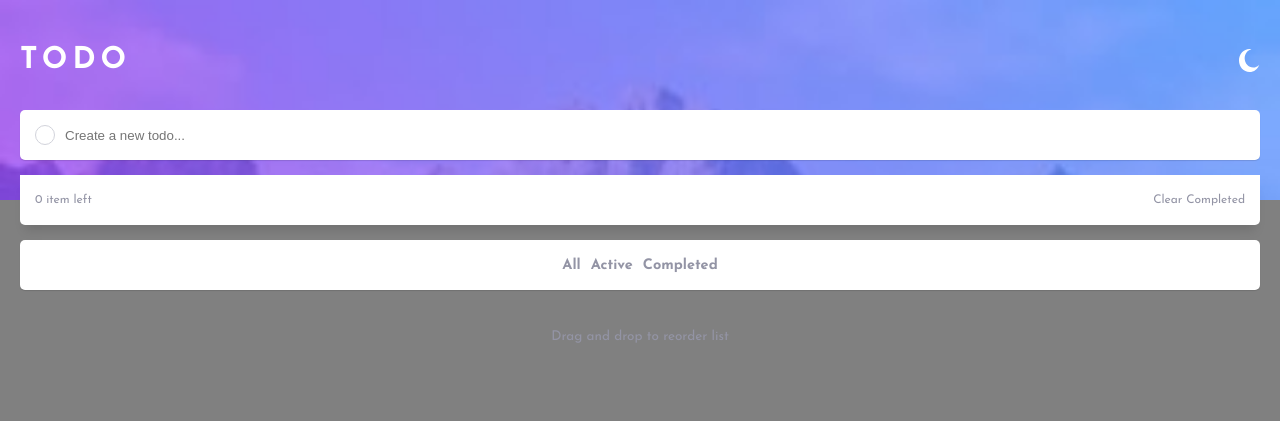
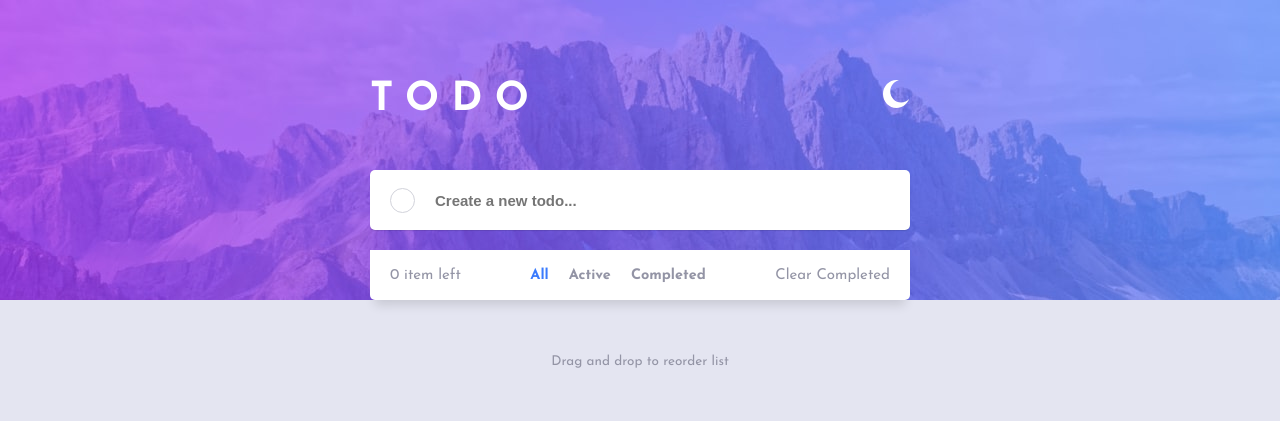
Before and after one commit to RomWeb3/todo-app-main, a website with bundled scripts: page index.html in a window 1280 px wide. Built offline with nearby package versions, Linux system fonts and the light colour scheme; no server answers.

Commit message:
light theme done

```diff
--- a/index.html
+++ b/index.html
@@ -16,7 +16,6 @@
 
 
 <body>
-  <main>
     <div class="header">
       <div class="wrap">
         <h1>Todo</h1>
@@ -24,7 +23,7 @@
       </div>
     </div>
 
-
+  <div class="wrap-container">
     <div class="container">
       <div class="new-todo">
         <div id="add-new-todo-btn" class="checkbox"></div>
@@ -37,7 +36,14 @@
         <div>
           <span id="todo-left">0 item</span> left
         </div>
-          <div id="clear-completed" class="clear-completed">
+
+        <div class="filter-desktop">
+          <p tabindex="2" id="all-desktop">All</p>
+          <p tabindex="3" id="active-desktop">Active</p>
+          <p tabindex="4" id="completed-desktop">Completed</p>
+        </div>
+
+        <div id="clear-completed" class="clear-completed">
           Clear Completed
         </div>
       </div>
@@ -52,7 +58,7 @@
       <div class="footer">
         Drag and drop to reorder list
       </div>
-    </main>
+    </div>
   </div>
 
 </body>
--- a/script.js
+++ b/script.js
@@ -170,6 +170,7 @@ const completedTodos = document.getElementById('completed');
 
 
 allTodos.addEventListener('click', () => {
+    allTodos.style.color = 'hsl(220, 98%, 61%)';
     const todos = document.querySelectorAll('.todo');
     todos.forEach((todo) => {
         todo.style.display = 'flex';
@@ -177,6 +178,7 @@ allTodos.addEventListener('click', () => {
 });
 
 activeTodos.addEventListener('click', () => {
+    allTodos.style.color = 'hsl(236, 9%, 61%)';
     const todos = document.querySelectorAll('.todo');
     todos.forEach((todo) => {
         if (todo.classList.contains('completed')) {
@@ -188,6 +190,7 @@ activeTodos.addEventListener('click', () => {
 });
 
 completedTodos.addEventListener('click', () => {
+    allTodos.style.color = 'hsl(236, 9%, 61%)';
     const todos = document.querySelectorAll('.todo');
     todos.forEach((todo) => {
         if (todo.classList.contains('completed')) {
@@ -198,3 +201,42 @@ completedTodos.addEventListener('click', () => {
         }
     });
 });
+
+
+const allTodosDesktop = document.getElementById('all-desktop');
+const activeTodosDesktop = document.getElementById('active-desktop');
+const completedTodosDesktop = document.getElementById('completed-desktop');
+
+
+allTodosDesktop.addEventListener('click', () => {
+    allTodosDesktop.style.color = 'hsl(220, 98%, 61%)';
+    const todos = document.querySelectorAll('.todo');
+    todos.forEach((todo) => {
+        todo.style.display = 'flex';
+    });
+});
+
+activeTodosDesktop.addEventListener('click', () => {
+    allTodosDesktop.style.color = 'hsl(236, 9%, 61%)';
+    const todos = document.querySelectorAll('.todo');
+    todos.forEach((todo) => {
+        if (todo.classList.contains('completed')) {
+            todo.style.display = 'none';
+        } else {
+            todo.style.display = 'flex';
+        }
+    });
+});
+
+completedTodosDesktop.addEventListener('click', () => {
+    allTodosDesktop.style.color = 'hsl(236, 9%, 61%)';
+    const todos = document.querySelectorAll('.todo');
+    todos.forEach((todo) => {
+        if (todo.classList.contains('completed')) {
+
+            todo.style.display = 'flex';
+        } else {
+            todo.style.display = 'none';
+        }
+    });
+});
--- a/style.css
+++ b/style.css
@@ -7,7 +7,7 @@
     list-style: none;
     text-decoration: none;
     scroll-behavior: auto !important;
-    /* border: 1px solid white; */
+    /* border: 1px solid black; */
 }
 
 img,
@@ -26,6 +26,8 @@ html {
 
 body {
     font-family: 'Josefin Sans', sans-serif;
+    background-color: hsl(236, 33%, 92%);
+    min-height: 100vh;
 }
 
 .header {
@@ -34,12 +36,15 @@ body {
     background-size: cover;
     height: 20rem;
     padding: 4.5rem 2rem;
+    display: flex;
+    justify-content: center;
 }
 
 .wrap {
     display: flex;
-    align-items: center;
     justify-content: space-between;
+    width: 100%;
+    max-width: 54rem;
 }
 
 .wrap img {
@@ -55,14 +60,16 @@ body {
     font-size: 3rem;
 }
 
-main {
-    background-color: grey;
-    min-height: 100vh;
+.wrap-container {
+    display: flex;
+    justify-content: center;
 }
 
 .container {
     padding: 0 2rem;
     margin-top: -9rem;
+    width: 100%;
+    max-width: 58rem;
 }
 
 .new-todo {
@@ -189,12 +196,138 @@ input:focus {
     cursor: pointer;
 }
 
+.filter p:nth-child(1) {
+    color: hsl(220, 98%, 61%);
+}
+
 .filter p:focus {
     color: hsl(220, 98%, 61%);
+}
+
+.filter-desktop {
+    display: none;
 }
 
 .footer {
     text-align: center;
     font-size: 1.35rem;
     color: hsl(236, 9%, 61%);
+    padding-bottom: 5rem;
 }
+
+
+@media screen and (min-width: 768px) {
+
+    .header {
+        background: url(./images/bg-desktop-light.jpg);
+        background-repeat: no-repeat;
+        background-size: cover;
+        height: 30rem;
+    }
+
+    .wrap {
+        margin-top: 3.5rem;
+
+    }
+
+    .header h1 {
+        font-size: 4rem;
+        letter-spacing: 1.25rem;
+    }
+
+    .wrap img {
+        width: 2.75rem;
+        height: 2.75rem;
+        margin-bottom: 0.8rem;
+    }
+
+    .container {
+        margin-top: -13rem;
+    }
+
+    .new-todo {
+        height: 6rem;
+        margin-bottom: 2rem;
+        padding: 0 2rem;
+    }
+
+    input {
+        font-size: 1.5rem;
+        font-weight: 700;
+        color: hsl(235, 19%, 35%);
+        caret-color: hsl(220, 98%, 61%);
+    }
+
+    .checkbox {
+        height: 2.5rem;
+        width: 2.5rem;
+        margin-right: 1rem;
+    }
+
+    .checkbox:hover {
+        background: linear-gradient(white, white) padding-box,
+        linear-gradient(145deg, hsl(192, 100%, 67%), hsl(280, 87%, 65%)) border-box;
+        border: 1px solid transparent;
+    }
+
+    .todo {
+        height: 6rem;
+        font-size: 1.5rem;
+        font-weight: 700;
+        color: hsl(235, 19%, 35%);
+        padding: 0 2rem;
+    }
+
+    .todo img {
+        width: 1.75rem;
+        visibility: hidden;
+    }
+
+    .todo:hover img {
+        visibility: visible;
+    }
+
+    .todo-footer {
+        font-size: 1.5rem;
+        padding: 0 2rem;
+    }
+
+    .clear-completed:hover {
+        color: hsl(235, 19%, 35%);
+    }
+
+    .filter {
+        display: none;
+    }
+
+    .filter-desktop {
+        display: flex;
+        justify-content: center;
+        align-items: center;
+        gap: 2rem;
+        font-size: 1.45rem;
+        color: hsl(236, 9%, 61%);
+        font-weight: 700;
+    }
+
+    .filter-desktop p {
+        cursor: pointer;
+    }
+
+    .filter-desktop p:nth-child(1) {
+        color: hsl(220, 98%, 61%);
+    }
+
+    .filter-desktop p:focus {
+        color: hsl(220, 98%, 61%);
+    }
+
+    .filter-desktop p:hover {
+        color: hsl(235, 19%, 35%);
+    }
+
+    .footer {
+        margin-top: 5.5rem;
+    }
+
+}
```
